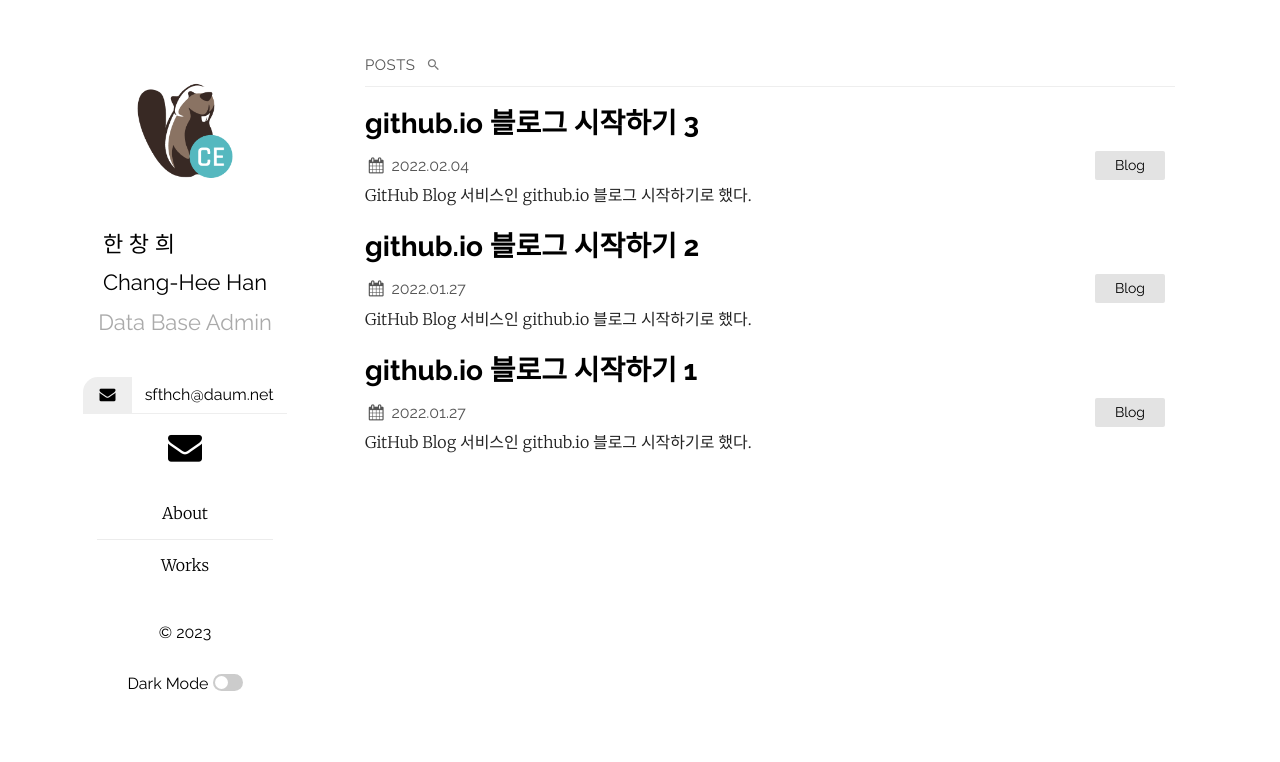
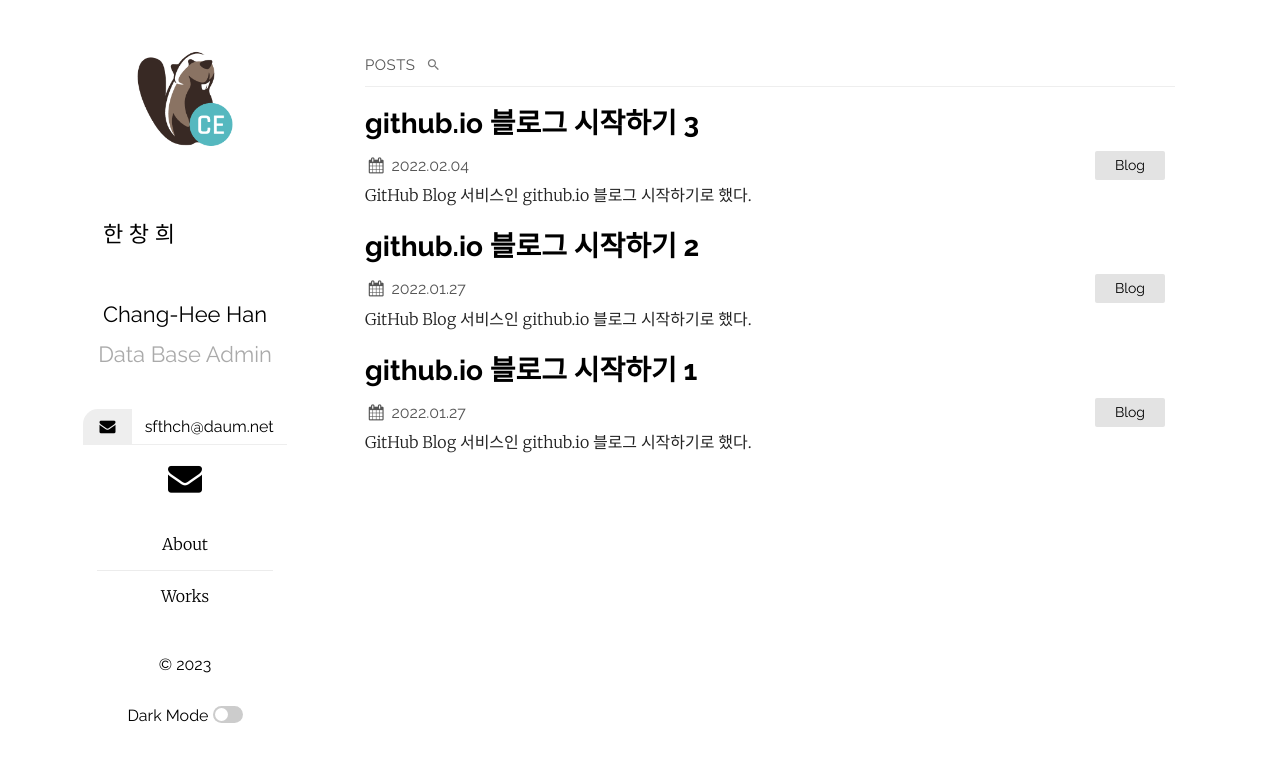
Before and after one commit to sfthch/sfthch, a Jekyll site: the page built from index.md, in a window 1280 px wide. Shown: the top 762 px of the page. Built offline with Jekyll 4.4.1, drawn with Linux system fonts in a browser that asks for light colours.

Commit message:
231014-1523

```diff
--- a/_config.yml
+++ b/_config.yml
@@ -15,7 +15,7 @@ show_excerpts: true # set to true to show excerpts on the homepage
 sass:
   sass_dir: _sass
 plainwhite:
-  name: 한   창   희
+  name: <p>한   창   희</p>
         <br><br>
         Chang-Hee Han
   tagline: Data Base Admin
```
